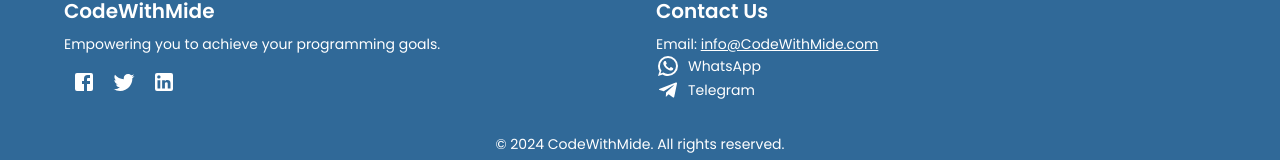
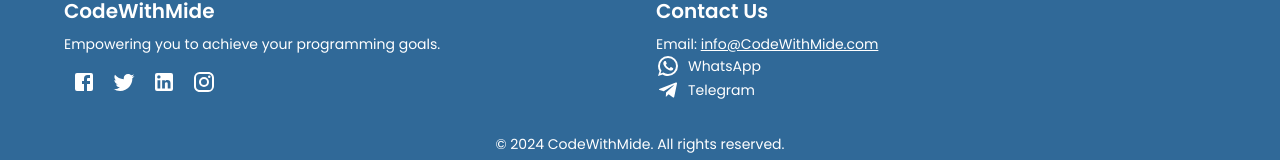
Before and after one commit to MosesOluwole/pythonbootcampv1, a React (Create React App) app: page / in a window 1280 px wide. Shown: the part 3286-3446 px from the top of the page. Built offline with nearby package versions, Linux system fonts and the light colour scheme.

Commit message:
Add Insta and Update WhatsApp Number

```diff
--- a/src/components/Footer.js
+++ b/src/components/Footer.js
@@ -7,6 +7,7 @@ import {
   LinkedIn,
   WhatsApp,
   Telegram,
+  Instagram,
 } from "@mui/icons-material";
 
 const Footer = () => (
@@ -30,6 +31,9 @@ const Footer = () => (
             <Link href="https://linkedin.com" color="inherit" sx={{ mx: 1 }}>
               <LinkedIn />
             </Link>
+            <Link href="https://instagram.com" color="inherit" sx={{ mx: 1 }}>
+              <Instagram />
+            </Link>
           </Box>
         </Grid>
         <Grid item xs={12} md={6}>
@@ -38,13 +42,13 @@ const Footer = () => (
           </Typography>
           <Typography variant="body2">
             Email:{" "}
-            <Link href="mailto:info@CodeWithMide.com" color="inherit">
+            <Link href="mailto:oluwolemoses@gmail.com" color="inherit">
               info@CodeWithMide.com
             </Link>
           </Typography>
           <Typography variant="body2">
             <Link
-              href="https://wa.me/35699939930"
+              href="https://wa.me/447957524469"
               target="_blank"
               rel="noopener noreferrer"
               color="inherit"
```
